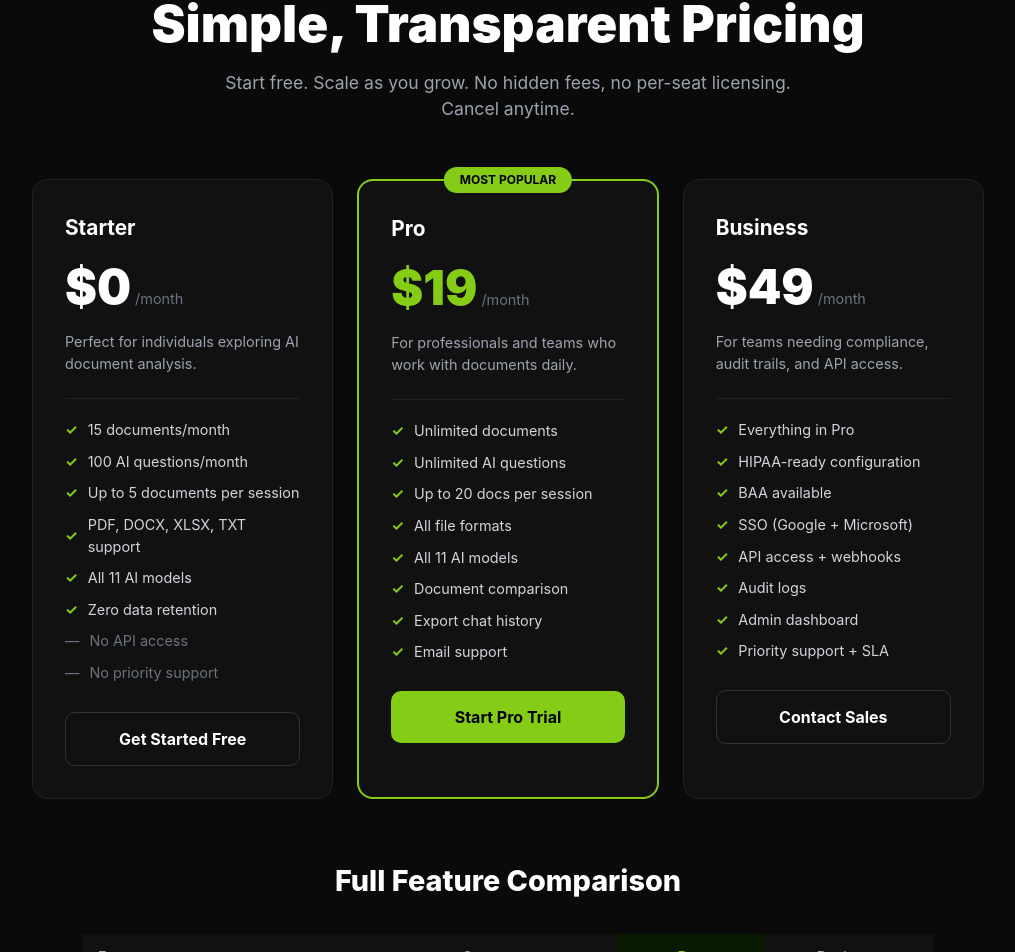
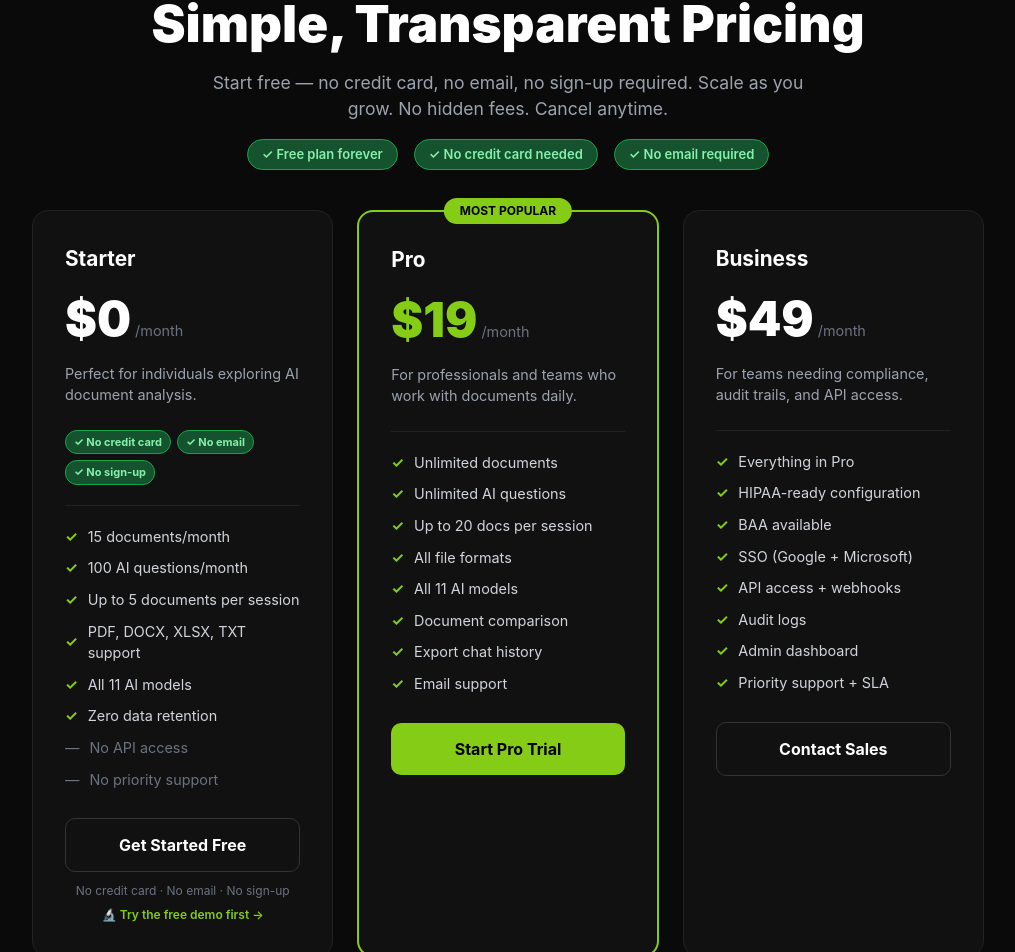
Before and after one commit to justin280/docchat-saas, a Next.js app: page /pricing in a window 1280 px wide. Shown: the part 204-1156 px from the top of the page, without its empty margins (132-1147 px from the left). Built offline with nearby package versions, Linux system fonts and the light colour scheme.

Commit message:
Feature: Add free tier badges, trust signals, and demo CTA to pricing page

```diff
--- a/app/(pages)/pricing/page.js
+++ b/app/(pages)/pricing/page.js
@@ -82,7 +82,12 @@ export default function PricingPage() {
       <div style={s.hero}>
         <div style={s.badge}>PRICING</div>
         <h1 style={s.h1}>Simple, Transparent Pricing</h1>
-        <p style={s.sub}>Start free. Scale as you grow. No hidden fees, no per-seat licensing. Cancel anytime.</p>
+        <p style={s.sub}>Start free — no credit card, no email, no sign-up required. Scale as you grow. No hidden fees. Cancel anytime.</p>
+      <div style={{display:'flex', justifyContent:'center', gap:'16px', flexWrap:'wrap', marginTop:'12px'}}>
+        <span style={{backgroundColor:'#14532d', color:'#86efac', fontSize:'13px', fontWeight:'600', padding:'5px 14px', borderRadius:'20px', border:'1px solid #16a34a'}}>✓ Free plan forever</span>
+        <span style={{backgroundColor:'#14532d', color:'#86efac', fontSize:'13px', fontWeight:'600', padding:'5px 14px', borderRadius:'20px', border:'1px solid #16a34a'}}>✓ No credit card needed</span>
+        <span style={{backgroundColor:'#14532d', color:'#86efac', fontSize:'13px', fontWeight:'600', padding:'5px 14px', borderRadius:'20px', border:'1px solid #16a34a'}}>✓ No email required</span>
+      </div>
       </div>
 
       <div style={s.grid}>
@@ -93,6 +98,11 @@ export default function PricingPage() {
             <span style={s.pricePer}>/month</span>
           </div>
           <p style={s.planDesc}>Perfect for individuals exploring AI document analysis.</p>
+          <div style={{display:'flex', flexWrap:'wrap', gap:'6px', margin:'10px 0 0 0'}}>
+            <span style={{backgroundColor:'#14532d', color:'#86efac', fontSize:'11px', fontWeight:'700', padding:'3px 8px', borderRadius:'12px', border:'1px solid #16a34a'}}>✓ No credit card</span>
+            <span style={{backgroundColor:'#14532d', color:'#86efac', fontSize:'11px', fontWeight:'700', padding:'3px 8px', borderRadius:'12px', border:'1px solid #16a34a'}}>✓ No email</span>
+            <span style={{backgroundColor:'#14532d', color:'#86efac', fontSize:'11px', fontWeight:'700', padding:'3px 8px', borderRadius:'12px', border:'1px solid #16a34a'}}>✓ No sign-up</span>
+          </div>
           <div style={s.divider} />
           <ul style={s.featureList}>
             <li style={s.feature}><span style={s.featureCheck}>&#10003;</span> 15 documents/month</li>
@@ -105,6 +115,8 @@ export default function PricingPage() {
             <li style={s.feature}><span style={s.featureMuted}>&#8212;</span> <span style={s.featureMuted}>No priority support</span></li>
           </ul>
           <a href="/" style={s.ctaFree}>Get Started Free</a>
+          <p style={{textAlign:'center', color:'#6b7280', fontSize:'12px', margin:'10px 0 0 0'}}>No credit card · No email · No sign-up</p>
+          <a href="/demo" style={{display:'block', textAlign:'center', color:'#84cc16', fontSize:'12px', marginTop:'6px', textDecoration:'none', fontWeight:'600'}}>🔬 Try the free demo first →</a>
         </div>
 
         <div style={s.cardFeatured}>
```
